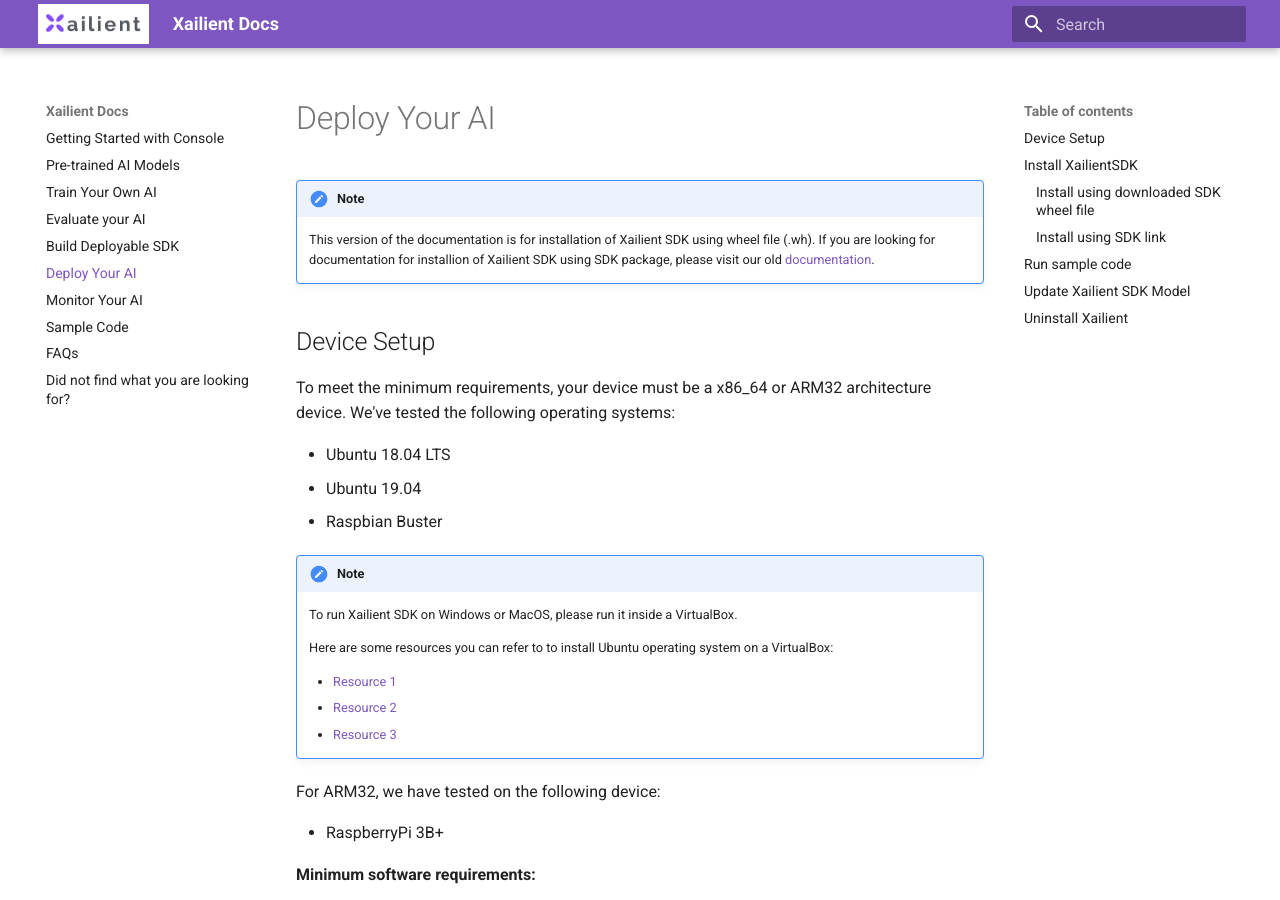
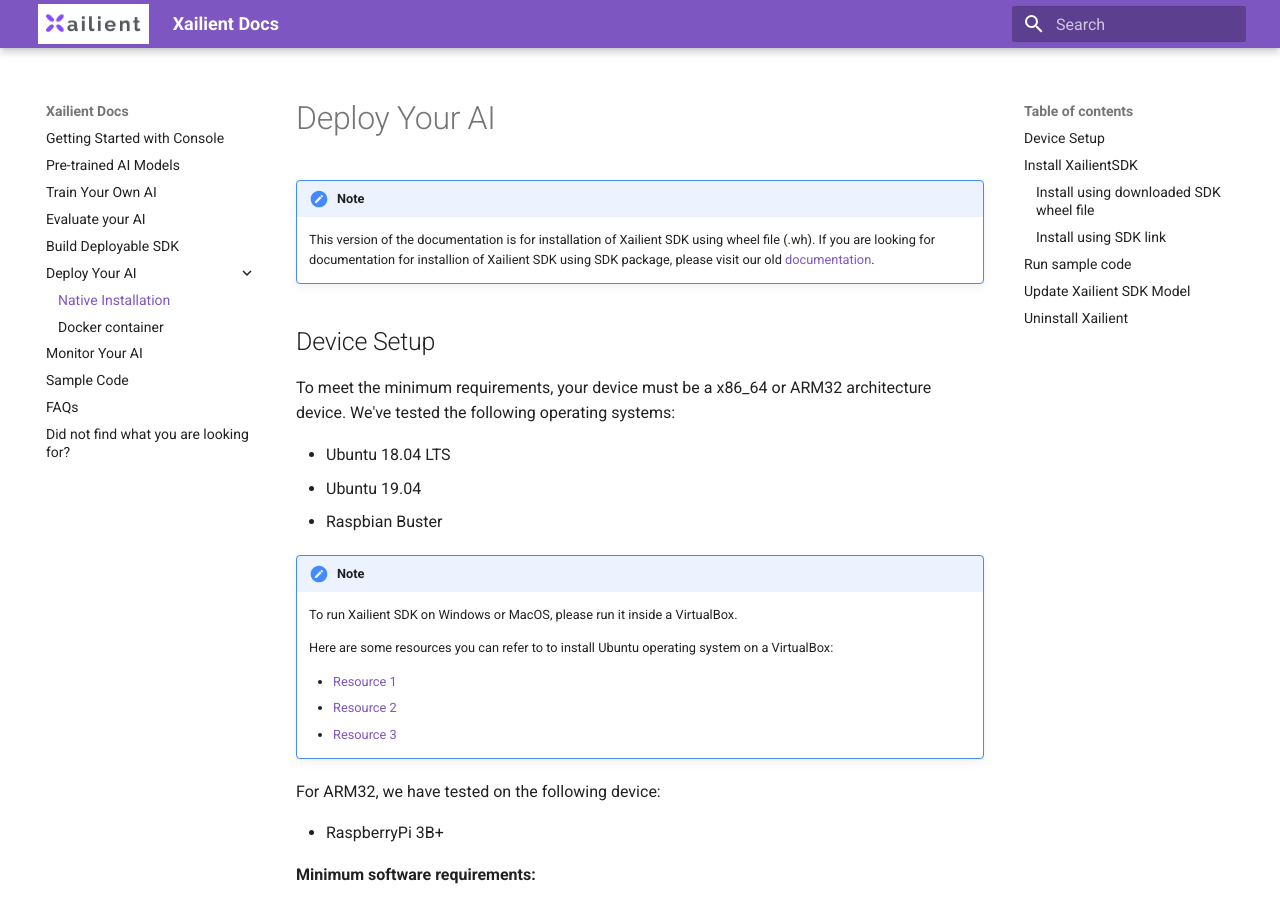
Before and after one commit to xailient-public/docs, an MkDocs documentation site: the page built from docs/installation.md, in a window 1280 px wide and 900 px high. Built offline with MkDocs 1.6.1 and Material for MkDocs 9.7.7, drawn with Linux system fonts in a browser that asks for light colours.

Commit message:
New container branch and created new container markdown under deploy your AI section

```diff
--- a/mkdocs.yml
+++ b/mkdocs.yml
@@ -5,7 +5,9 @@ nav:
     - Train Your Own AI: custom_models.md
     - Evaluate your AI: video_inference.md
     - Build Deployable SDK: buildSdk.md
-    - Deploy Your AI: installation.md
+    - Deploy Your AI:
+        - Native Installation: installation.md
+        - Docker container: container.md
     - Monitor Your AI: monitor.md
     - Sample Code: sample_code.md
     - FAQs: faqs.md
```
Also changed, not shown: docs/container.md (added).
